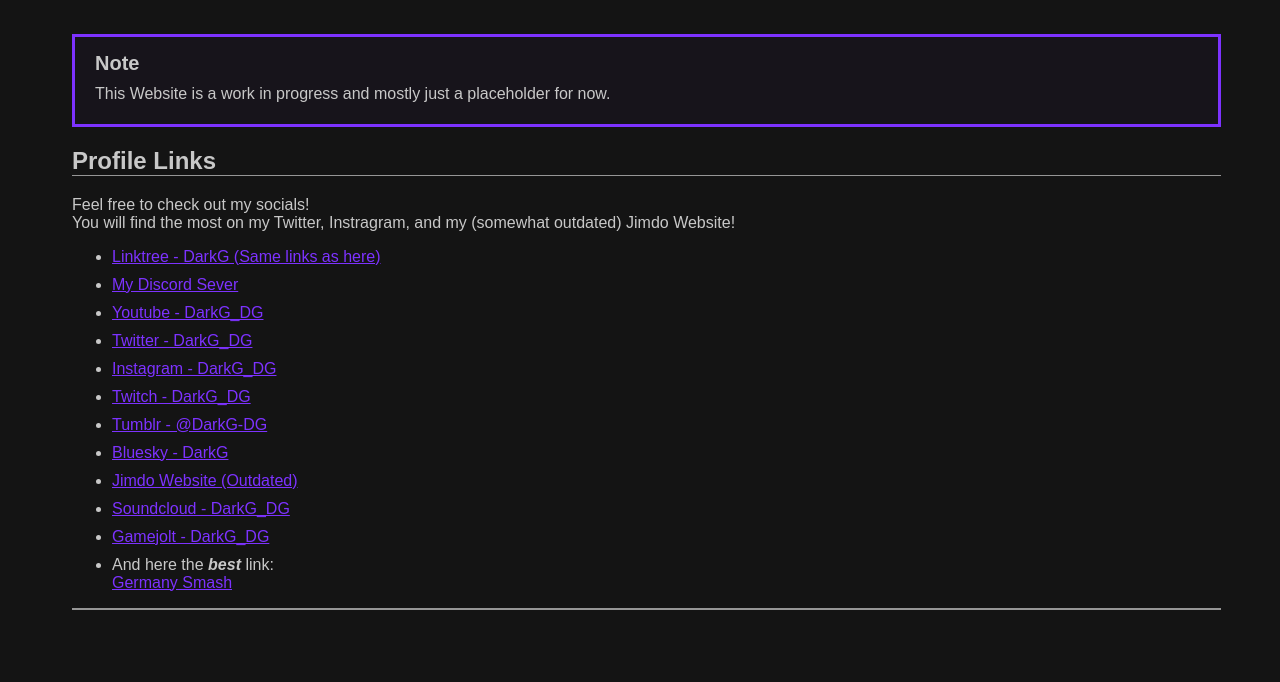
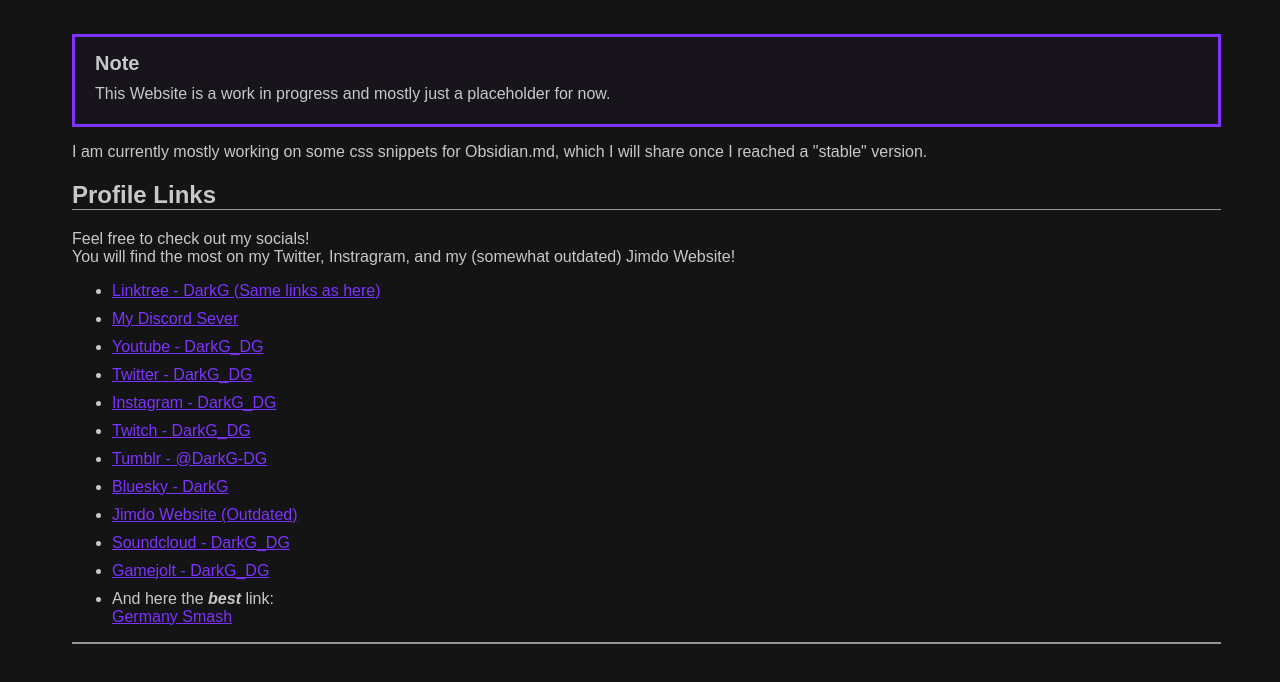
Before and after one commit to DarkG-DG/darkg-dg.github.io, a plain HTML site: page index.html in a window 1280 px wide. Shown: the part 178-860 px from the top of the page. Drawn offline with Linux system fonts and the light colour scheme.

Commit message:
Corrected Website title and added short text

```diff
--- a/index.html
+++ b/index.html
@@ -3,11 +3,11 @@
 
 <head>
     <meta name="viewport" content="width=device-width, initial-scale=1.0" />
-    <meta name="color-scheme" content="dark light"/>
-    <meta name="author" content="DarkG"/>
+    <meta name="color-scheme" content="dark light" />
+    <meta name="author" content="DarkG" />
     <link rel="stylesheet" href="style.css" />
     <link rel="stylesheet" href="style-mobile.css" />
-    <title>DeepMark</title>
+    <title>DarkG's Website</title>
 </head>
 
 <body>
@@ -21,8 +21,10 @@
             <h2>Note</h2>
             <p>This Website is a work in progress and mostly just a placeholder for now.</p>
         </div>
+        <p>I am currently mostly working on some css snippets for Obsidian.md, which I will share once I reached a
+            "stable" version.</p>
         <h2 id="Profile Links">Profile Links</h2>
-        <p> Feel free to check out my socials! <br/>
+        <p> Feel free to check out my socials! <br />
             You will find the most on my Twitter, Instragram, and my (somewhat outdated) Jimdo Website!
         </p>
         <ul class="demo">
@@ -60,7 +62,7 @@
                 <a href="https://gamejolt.com/@DarkG_DG">Gamejolt - DarkG_DG</a>
             </li>
             <li>
-                And here the <strong><em>best</em></strong> link: <br/>
+                And here the <strong><em>best</em></strong> link: <br />
                 <a href="https://www.germanysmash.de/players/1932">Germany Smash</a>
             </li>
         </ul>
```
